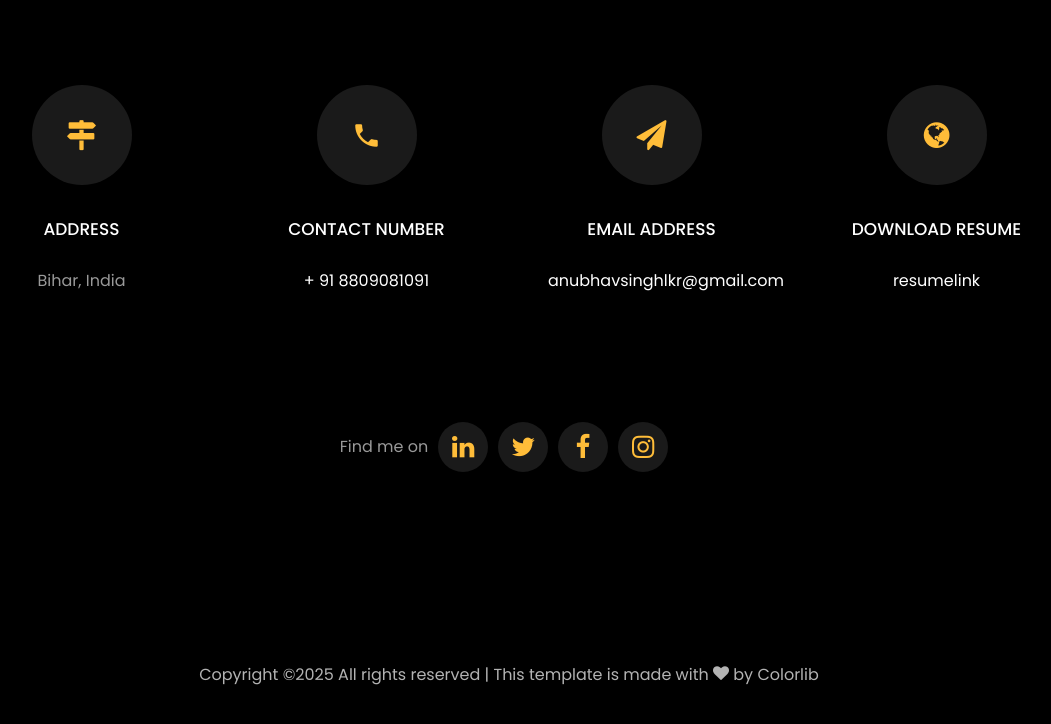
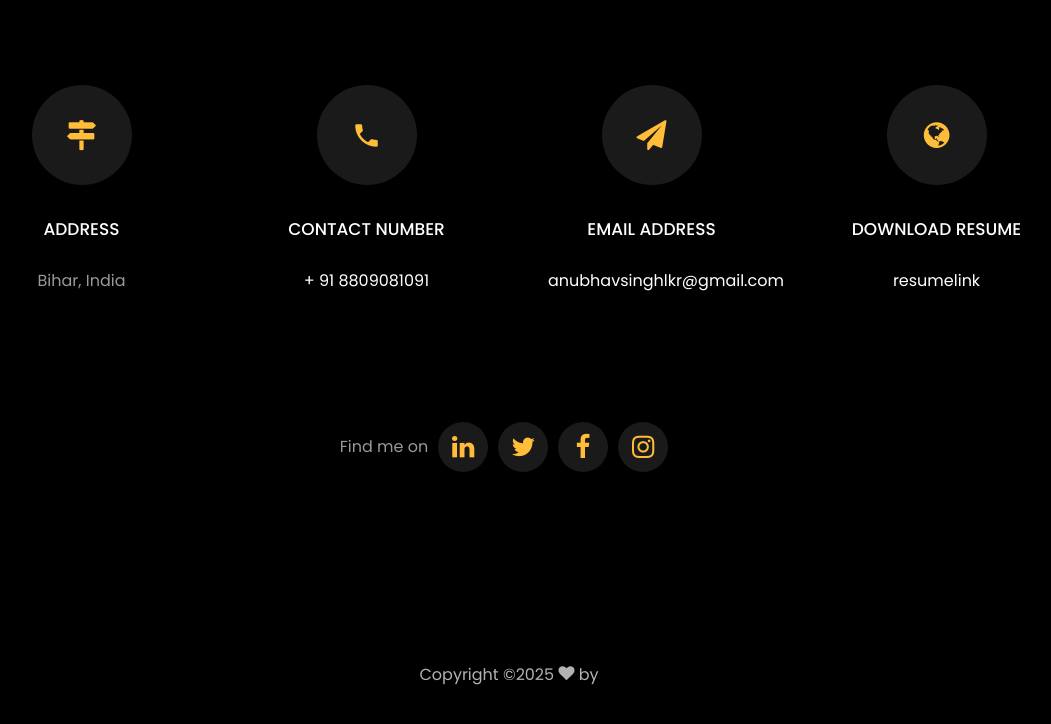
Before and after one commit to DarkEden052/Portfolio-Website-Anubhav-Kumar-Singh, a plain HTML site: page index.html in a window 1280 px wide. Shown: the part 5362-6086 px from the top of the page, without its empty margins (131-1182 px from the left). Drawn offline with Linux system fonts and the light colour scheme; files whose address does not match are found by name.

Commit message:
index.html

```diff
--- a/index.html
+++ b/index.html
@@ -600,7 +600,7 @@
 			<div class="col-md-12 text-center">
 
 				 <p><!-- Link back to Colorlib can't be removed. Template is licensed under CC BY 3.0. -->
-	Copyright &copy;<script>document.write(new Date().getFullYear());</script> All rights reserved | This template is made with <i class="icon-heart color-danger" aria-hidden="true"></i> by <a href="https://colorlib.com" target="_blank">Colorlib</a>
+	Copyright &copy;<script>document.write(new Date().getFullYear());</script> <i class="icon-heart color-danger" aria-hidden="true"></i> by <a href="#" target="_blank"></a>
 	<!-- Link back to Colorlib can't be removed. Template is licensed under CC BY 3.0. --></p>
 
 			</div>
```
